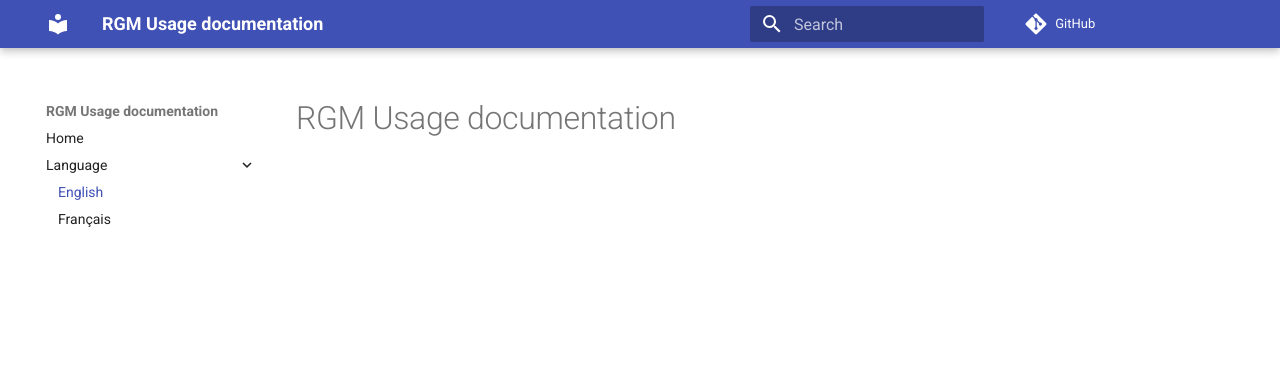
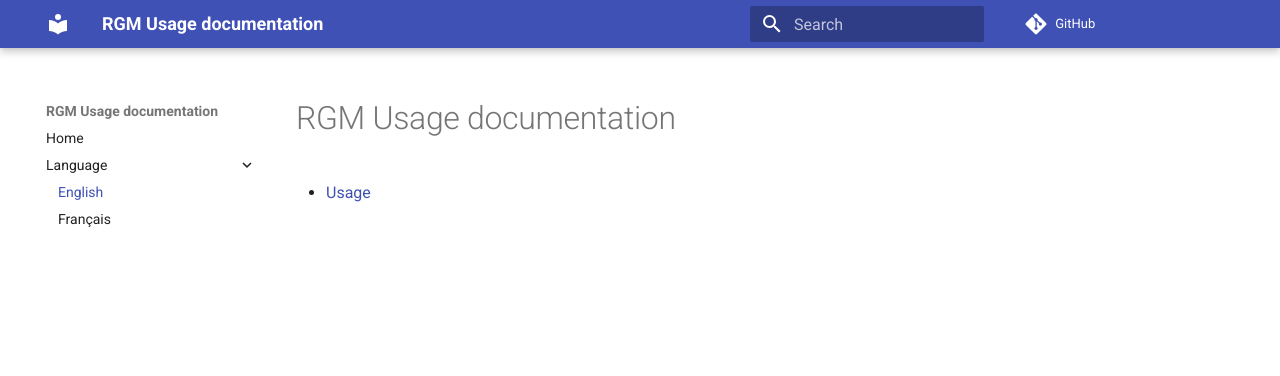
Before and after one commit to vfricou/docs-usage-guide, an MkDocs documentation site: the page built from docs/en/index.md, in a window 1280 px wide. Shown: the top 376 px of the page. Built offline with MkDocs 1.6.1 and Material for MkDocs 9.7.7, drawn with Linux system fonts in a browser that asks for light colours; comment, search, counter and statistics services are not loaded; old or Windows-style settings are respelled for this version of MkDocs.

Commit message:
add(en): link to usage

```diff
--- a/docs/en/index.md
+++ b/docs/en/index.md
@@ -1 +1,3 @@
 # RGM Usage documentation
+
+- [Usage](usage/index.md)
```
